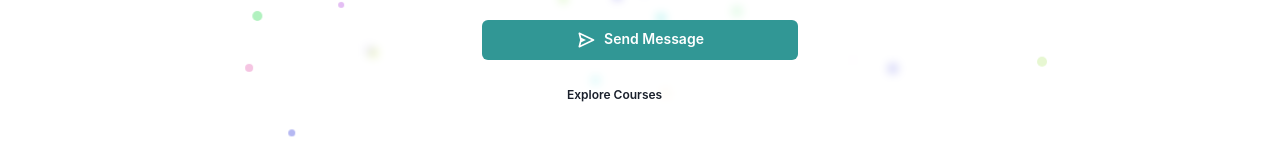
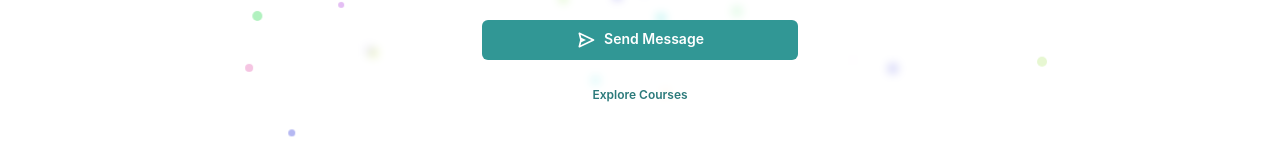
Before and after one commit to DeependraParmar/Learn-Logics, a React (Create React App) app: page /contact in a window 1280 px wide. Shown: the part 503-669 px from the top of the page. Built offline with nearby package versions, Linux system fonts and the light colour scheme.

Commit message:
Explore Courses Button Fixed

```diff
--- a/src/components/Contact/Contact.jsx
+++ b/src/components/Contact/Contact.jsx
@@ -53,7 +53,7 @@ const Contact = () => {
                             <Button fontSize={'sm'} colorScheme='teal' variant={'solid'} width={'60%'} gap={'2'} type='submit' ><BiSend size={'20'} />Send Message</Button>
                         </HStack>
                         <HStack justifyContent={'center'} padding={'2'} className='inputfield' spacing={'3'}>
-                            <Link to='/courses'><Button colorScheme='teal' fontSize={'xs'} variant={'Link'} width={'60%'} gap={'2'} >Explore Courses</Button></Link>
+                            <Link to='/courses'><Button colorScheme='teal' fontSize={'xs'} width={'fit-content'} variant={'ghost'} gap={'2'} >Explore Courses</Button></Link>
                         </HStack>
                     </form>
                 </VStack>
```
